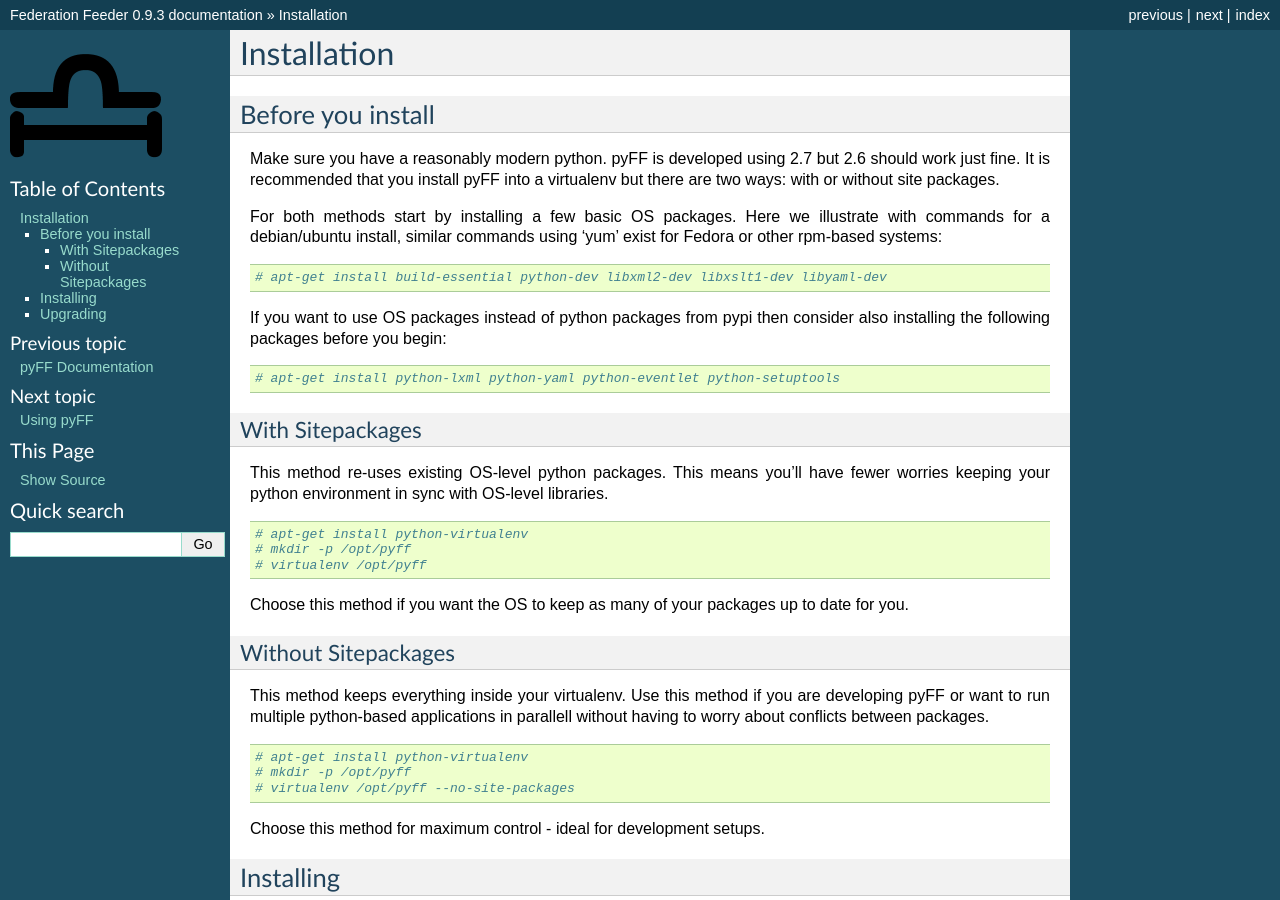
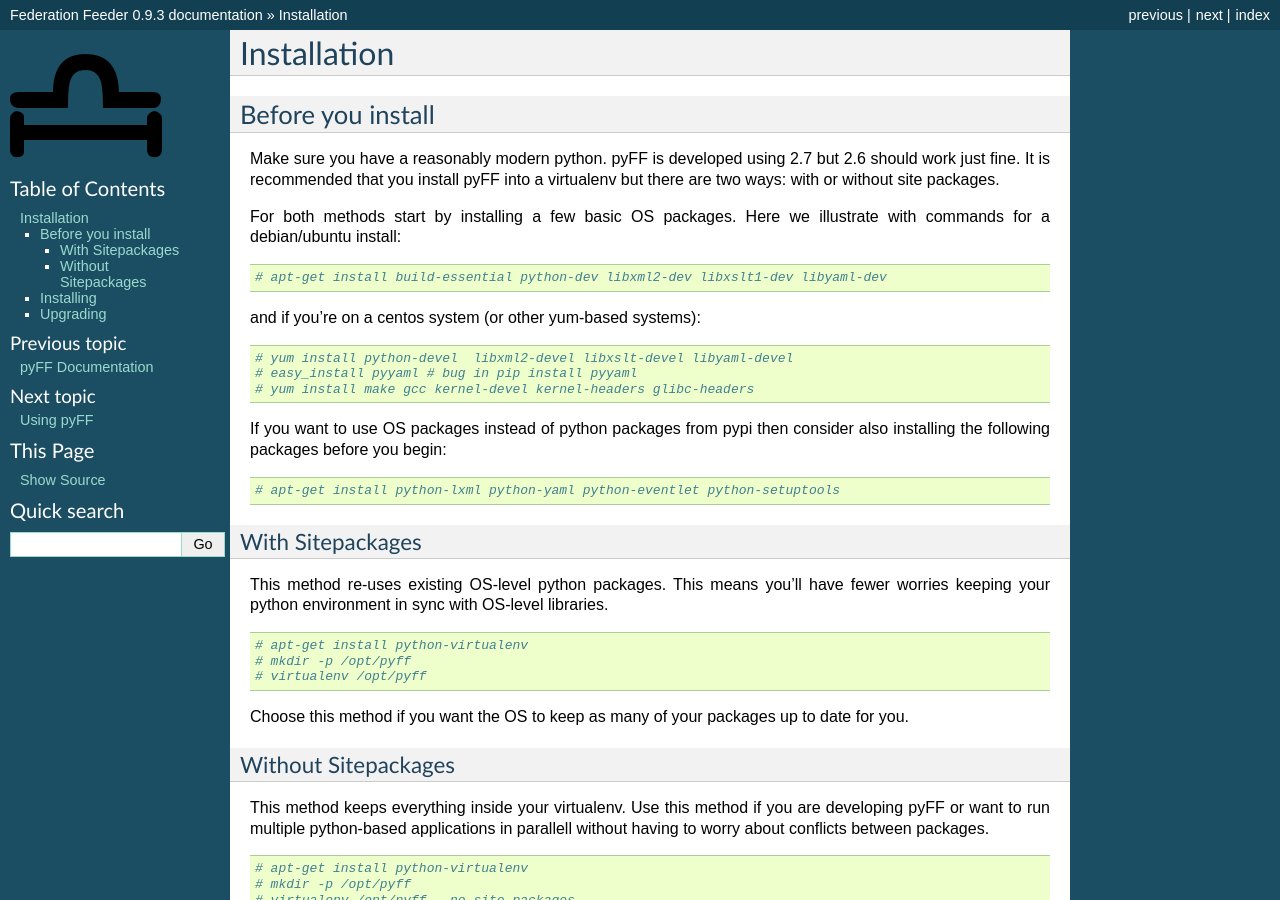
Before and after one commit to IdentityPython/pyFF, a Sphinx documentation site: the page built from docs/install.rst, in a window 1280 px wide and 900 px high. Built offline with Sphinx 7.4.7, drawn with Linux system fonts in a browser that asks for light colours; pages that are not in the unit, such as notebooks, are missing from menus.

Commit message:
doc update from Rainer

```diff
--- a/docs/install.rst
+++ b/docs/install.rst
@@ -9,12 +9,19 @@ should work just fine. It is recommended that you install pyFF into a virtualenv
 but there are two ways: with or without site packages.
 
 For both methods start by installing a few basic OS packages. Here we illustrate
-with commands for a debian/ubuntu install, similar commands using 'yum' exist for
-Fedora or other rpm-based systems:
+with commands for a debian/ubuntu install:
 
 .. code-block:: bash
 
   # apt-get install build-essential python-dev libxml2-dev libxslt1-dev libyaml-dev
+
+and if you're on a centos system (or other yum-based systems):
+
+.. code-block:: bash
+
+  # yum install python-devel  libxml2-devel libxslt-devel libyaml-devel
+  # easy_install pyyaml # bug in pip install pyyaml
+  # yum install make gcc kernel-devel kernel-headers glibc-headers
 
 If you want to use OS packages instead of python packages from pypi then
 consider also installing the following packages before you begin:
```
